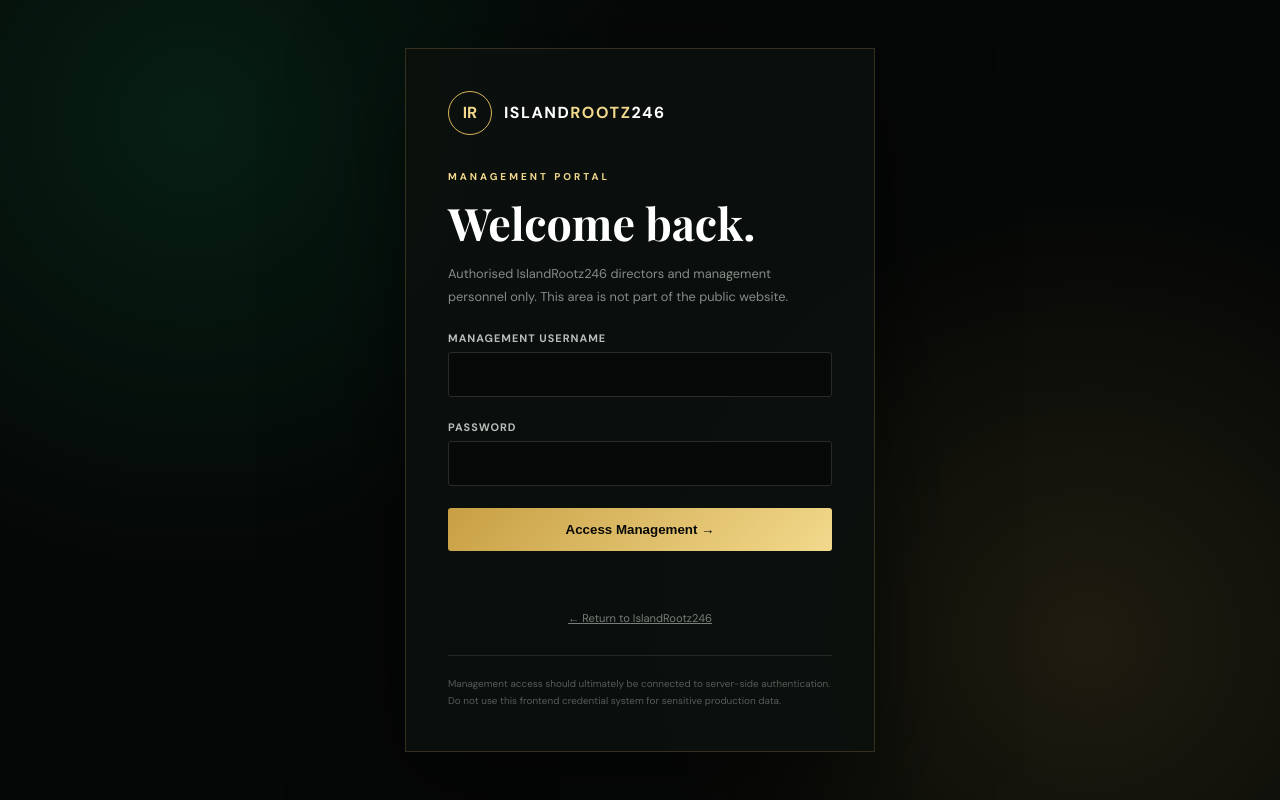
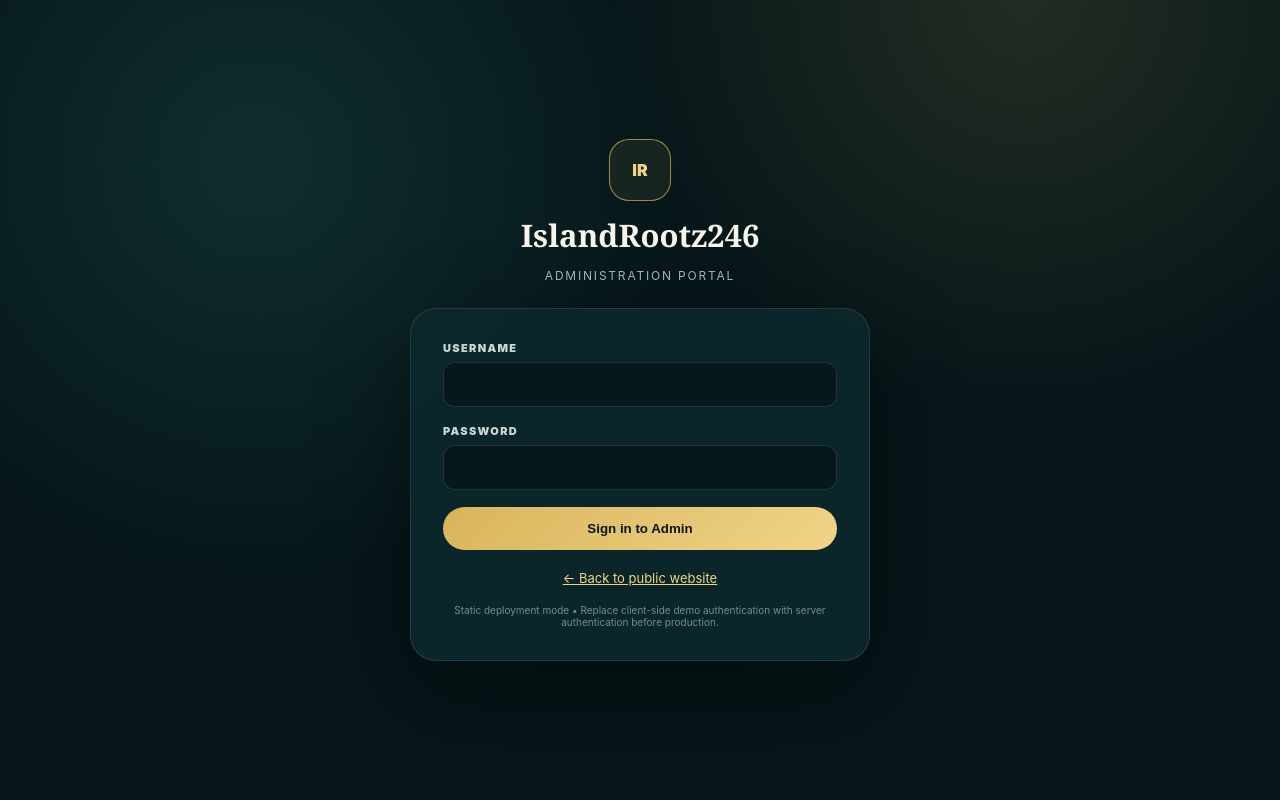
Before and after one commit to stephanherbert17-hue/Islandroots246, a plain HTML site: page admin_login.html in a window 1280 px wide. Drawn offline with nearby package versions, Linux system fonts and the light colour scheme.

Commit message:
Update admin_login.html

```diff
--- a/admin_login.html
+++ b/admin_login.html
@@ -1,227 +1,29 @@
-<!-- =========================
-     FILE 2: admin-login.html
-     ========================= -->
 <!DOCTYPE html>
 <html lang="en">
 <head>
-<meta charset="UTF-8">
-<meta name="viewport" content="width=device-width,initial-scale=1.0">
-<title>IslandRootz246 | Management Login</title>
-
+<meta charset="UTF-8"><meta name="viewport" content="width=device-width,initial-scale=1.0">
+<title>IslandRootz246 • Admin Login</title>
 <style>
-@import url('https://fonts.googleapis.com/css2?family=DM+Sans:wght@400;500;600;700&family=Playfair+Display:wght@600;700&display=swap');
-
-*{box-sizing:border-box;margin:0;padding:0}
-
-body{
- min-height:100vh;
- display:grid;
- place-items:center;
- padding:25px;
- background:
- radial-gradient(circle at 15% 15%,rgba(13,139,85,.18),transparent 35%),
- radial-gradient(circle at 85% 80%,rgba(217,180,90,.12),transparent 35%),
- #050706;
- color:#fff;
- font-family:"DM Sans",sans-serif;
-}
-
-.login{
- width:min(470px,100%);
- background:rgba(12,16,14,.9);
- border:1px solid rgba(217,180,90,.2);
- padding:42px;
- box-shadow:0 30px 100px rgba(0,0,0,.55);
-}
-
-.logo{
- display:flex;
- align-items:center;
- gap:12px;
- margin-bottom:35px;
-}
-
-.mark{
- width:44px;
- height:44px;
- border:1px solid #d9b45a;
- border-radius:50%;
- display:grid;
- place-items:center;
- color:#f2d98c;
- font-weight:900;
-}
-
-.brand{
- font-weight:900;
- letter-spacing:1.5px;
-}
-
-.brand span{color:#f2d98c}
-
-.kicker{
- color:#f2d98c;
- font-size:.62rem;
- font-weight:900;
- letter-spacing:3px;
- text-transform:uppercase;
-}
-
-h1{
- font-family:"Playfair Display",serif;
- font-size:2.8rem;
- margin:10px 0;
-}
-
-p{
- color:#858d87;
- font-size:.8rem;
- line-height:1.8;
-}
-
-.field{
- margin-top:23px;
-}
-
-label{
- display:block;
- color:#b8beb9;
- font-size:.68rem;
- font-weight:800;
- text-transform:uppercase;
- letter-spacing:1px;
- margin-bottom:7px;
-}
-
-input{
- width:100%;
- padding:14px;
- background:#070909;
- border:1px solid #252c28;
- color:white;
- outline:none;
- border-radius:3px;
-}
-
-input:focus{border-color:#d9b45a}
-
-button{
- width:100%;
- margin-top:22px;
- padding:14px;
- border:0;
- border-radius:3px;
- background:linear-gradient(135deg,#c89f43,#f2d98c);
- color:#080909;
- font-weight:900;
- cursor:pointer;
-}
-
-.error{
- color:#ff7b84;
- margin-top:15px;
- text-align:center;
- min-height:20px;
- font-size:.75rem;
-}
-
-.back{
- display:block;
- margin-top:25px;
- text-align:center;
- color:#777f79;
- font-size:.7rem;
-}
-.back:hover{color:#f2d98c}
-
-.security{
- margin-top:30px;
- padding-top:20px;
- border-top:1px solid #222824;
- color:#555d57;
- font-size:.62rem;
- line-height:1.7;
-}
-</style>
-</head>
-
-<body>
-
-<div class="login">
-
-<div class="logo">
-<div class="mark">IR</div>
-<div class="brand">ISLAND<span>ROOTZ</span>246</div>
-</div>
-
-<div class="kicker">Management Portal</div>
-
-<h1>Welcome back.</h1>
-
-<p>
-Authorised IslandRootz246 directors and management personnel only.
-This area is not part of the public website.
-</p>
-
-<form id="loginForm">
-
-<div class="field">
-<label>Management Username</label>
-<input id="username" autocomplete="username" required>
-</div>
-
-<div class="field">
-<label>Password</label>
-<input id="password" type="password" autocomplete="current-password" required>
-</div>
-
-<button type="submit">Access Management →</button>
-
-</form>
-
-<div class="error" id="error"></div>
-
-<a class="back" href="index.html">← Return to IslandRootz246</a>
-
-<div class="security">
-Management access should ultimately be connected to server-side authentication.
-Do not use this frontend credential system for sensitive production data.
-</div>
-
-</div>
-
+*{box-sizing:border-box}body{margin:0;min-height:100vh;display:grid;place-items:center;background:radial-gradient(circle at 20% 20%,rgba(85,210,197,.13),transparent 35%),radial-gradient(circle at 80% 0%,rgba(217,180,91,.14),transparent 32%),#061619;color:#f7f4ea;font-family:Inter,system-ui,sans-serif}
+.wrap{width:min(460px,92%)}.brand{text-align:center;margin-bottom:25px}.mark{width:62px;height:62px;border:1px solid rgba(217,180,91,.7);border-radius:20px;display:grid;place-items:center;margin:auto;color:#f0d487;font-weight:900;background:rgba(217,180,91,.08)}.brand h1{font-family:Georgia,serif;margin:13px 0 4px;font-size:31px}.brand p{color:#9fb7b3;font-size:12px;letter-spacing:.15em;text-transform:uppercase}
+.panel{background:rgba(13,41,45,.9);border:1px solid rgba(255,255,255,.1);border-radius:26px;padding:32px;box-shadow:0 30px 90px rgba(0,0,0,.4)}label{display:block;color:#c8d8d5;font-size:11px;font-weight:900;text-transform:uppercase;letter-spacing:.12em;margin:0 0 7px}input{width:100%;padding:14px;border-radius:12px;border:1px solid rgba(255,255,255,.11);background:#06181b;color:#fff;outline:0;margin-bottom:17px}input:focus{border-color:#d9b45b}.btn{width:100%;padding:14px;border:0;border-radius:999px;background:linear-gradient(135deg,#d9b45b,#f0d487);color:#071719;font-weight:900}.err{display:none;color:#ffb4a8;background:rgba(180,50,40,.13);border:1px solid rgba(255,100,80,.2);padding:11px;border-radius:11px;margin-bottom:16px;font-size:13px}.back{text-align:center;margin-top:20px;color:#9fb7b3;font-size:13px}.back a{color:#f0d487}.security{margin-top:18px;color:#728e8b;font-size:10px;text-align:center}
+</style></head>
+<body><div class="wrap">
+<div class="brand"><div class="mark">IR</div><h1>IslandRootz246</h1><p>Administration Portal</p></div>
+<div class="panel"><div class="err" id="err">Incorrect login details.</div>
+<form id="login"><label>Username</label><input id="user" autocomplete="username" required>
+<label>Password</label><input id="pass" type="password" autocomplete="current-password" required>
+<button class="btn">Sign in to Admin</button></form>
+<div class="back"><a href="index.html">← Back to public website</a></div>
+<div class="security">Static deployment mode • Replace client-side demo authentication with server authentication before production.</div>
+</div></div>
 <script>
-/*
- DEFAULT OWNER LOGIN FOR THIS FRONTEND VERSION:
-
- Username: islandrootzadmin
- Password: Rootz246Admin!
-
- IMPORTANT:
- This is only a frontend prototype. Anyone who can inspect the source
- can discover credentials. For real production security, use Supabase,
- Firebase Authentication, Clerk, Auth0, or another server-side auth system.
-*/
-
-const USER="islandrootzadmin";
-const PASS="Rootz246Admin!";
-
-document.getElementById("loginForm").addEventListener("submit",function(e){
+if(localStorage.getItem("IR_ADMIN_SESSION")==="active") location.href="admin.html";
+document.getElementById("login").addEventListener("submit",e=>{
  e.preventDefault();
-
- const username=document.getElementById("username").value;
- const password=document.getElementById("password").value;
-
- if(username===USER && password===PASS){
-   sessionStorage.setItem("islandrootzAdmin","true");
-   sessionStorage.setItem("islandrootzUser",username);
-   window.location.href="admin.html";
- }else{
-   document.getElementById("error").textContent=
-   "Incorrect management username or password.";
- }
+ const u=document.getElementById("user").value,p=document.getElementById("pass").value;
+ if(u==="islandrootzadmin"&&p==="Rootz246Admin!"){localStorage.setItem("IR_ADMIN_SESSION","active");location.href="admin.html"}
+ else{document.getElementById("err").style.display="block"}
 });
 </script>
-
-</body>
-</html>
+</body></html>
```
